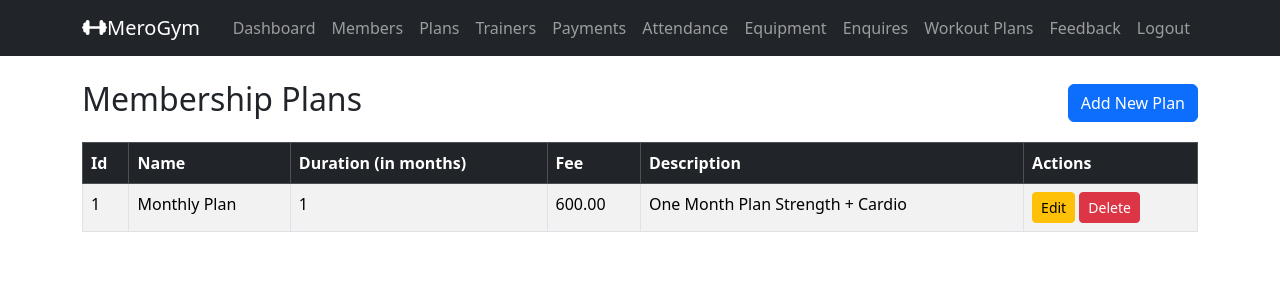
After one commit to aayushofficial-dev/GymMind_AI, a Django app: page /admin_plans/ in a window 1280 px wide. The commit adds this page. Shown: the top 300 px of the page. Run offline with Django 4.2, Linux system fonts and the light colour scheme; a user stored in the database is signed in; data comes from the database, SQL or seed files in the repository; both versions use the stored data as it was after the commit.

Commit message:
plans and trainers compeleted in backend

```diff
--- /dev/null
+++ b/gymapp/templates/admin_plans_list.html
@@ -0,0 +1,43 @@
+{% extends 'base.html' %}
+
+{% block content %}
+
+<div class="d-flex justify-content-between align-items-center mb-3">
+    <h2>Membership Plans</h2>
+    <a href="{% url 'admin_plan_add' %}" class="btn btn-primary">Add New Plan</a>
+</div>
+
+<table class="table table-bordered table-striped">
+    <thead class="table-dark">
+        <tr>
+            <th>Id</th>
+            <th>Name</th>
+            <th>Duration (in months)</th>
+            <th>Fee</th>
+            <th>Description</th>
+            <th>Actions</th>
+        </tr>
+    </thead>
+    <tbody>
+        {% for plan in plans %}
+        <tr>
+            <td>{{ forloop.counter }}</td>
+            <td>{{ plan.name }}</td>
+            <td>{{ plan.duration_months}}</td>
+            <td>{{ plan.fee }}</td>
+            <td>{{ plan.description|default:"No Description" }}</td>
+            <td>
+                <a href="{% url 'admin_plan_edit' plan.id %}" class="btn btn-sm btn-warning">Edit</a>
+                <form method="post" action="{% url 'admin_plan_delete' plan.id %}" style="display:inline;">
+                    {% csrf_token %}
+                    <button type="submit" class="btn btn-sm btn-danger" onclick="return confirm('Are you sure you want to delete this plan?');">Delete</button>
+                </form>
+            </td>
+        </tr>
+        {% empty %}
+        <tr>
+            <td colspan="6" class="text-center">No plans available.</td>
+        </tr>
+        {% endfor %}
+</table>
+{% endblock %}
--- a/gymapp/templates/base.html
+++ b/gymapp/templates/base.html
@@ -27,11 +27,11 @@
             <a class="nav-link" href="{% url 'home' %}">Members</a>
           </li>
           <li class="nav-item">
-            <a class="nav-link" href="{% url 'home' %}">Plans</a>
+            <a class="nav-link" href="{% url 'admin_plans_list' %}">Plans</a>
           </li>
           </li>
           <li class="nav-item">
-            <a class="nav-link" href="{% url 'home' %}">Trainers</a>
+            <a class="nav-link" href="{% url 'admin_trainers_list' %}">Trainers</a>
           </li>
           </li>
           <li class="nav-item">
--- a/gymapp/urls.py
+++ b/gymapp/urls.py
@@ -11,6 +11,15 @@ urlpatterns = [
     path('admin_plans/', admin_plans_list, name='admin_plans_list'),
     path('admin_plans_add/', admin_plan_add, name='admin_plan_add'),
     path('admin_plans_edit/<int:plan_id>/', admin_plan_edit, name='admin_plan_edit'),
-    path('admin_plans_delete/<int:plan_id>/', admin_plan_delete, name='admin_plan_delete')
+    path('admin_plans_delete/<int:plan_id>/', admin_plan_delete, name='admin_plan_delete'),
 
+    path('admin_trainers/', admin_trainers_list, name='admin_trainers_list'),
+    path('admin_trainers_add/', admin_trainer_add, name='admin_trainer_add'),
+    path('admin_trainers_edit/<int:trainer_id>/', admin_trainer_edit, name='admin_trainer_edit'),
+    path('admin_trainers_delete/<int:trainer_id>/', admin_trainer_delete, name='admin_trainer_delete'),
+
+    # path(),
+    # path(),
+    # path(),
+    # path(),
 ]
--- a/gymapp/views.py
+++ b/gymapp/views.py
@@ -126,3 +126,61 @@ def admin_plan_delete(request, plan_id):
         messages.success(request, 'Membership plan deleted successfully!')
         return redirect('admin_plans_list') # Redirect to the plans list after successfull deletion
     return redirect('admin_plans_list') # Render a confirmation page before deletion
+
+@admin_required
+def admin_trainers_list(request):
+    trainers = Trainer.objects.all().order_by('name') # Fetch all trainers from the database and order them by name
+    return render(request, 'admin_trainers_list.html', {'trainers': trainers})
+
+@admin_required
+def admin_trainer_add(request):
+    if request.method == 'POST':
+        name = request.POST.get('name')
+        mobile = request.POST.get('mobile')
+        specialization = request.POST.get('specialization')
+        shift_timing = request.POST.get('shift_timing')
+
+        if name and mobile and specialization and shift_timing:
+            Trainer.objects.create(
+                name=name,
+                mobile=mobile,
+                specialization=specialization,
+                shift_timing=shift_timing,
+            )
+            messages.success(request, 'Trainer added successfully!')
+            return redirect('admin_trainers_list') # Redirect to the trainer list after successfull addition
+        else:
+            messages.error('Please fill in all the required fields.')
+    return render(request, 'admin_trainer_form.html', {'mode':'add'}) # Pass mode to the template to indicate it's an add operation
+
+@admin_required
+def admin_trainer_edit(request, trainer_id):
+    trainer = Trainer.objects.get(id=trainer_id) # Fetch the specific trainer based on the provided ID
+
+    if request.method == 'POST':
+        name = request.POST.get('name')
+        mobile = request.POST.get('mobile')
+        specilization = request.POST.get('specialization')
+        shift_timing = request.POST.get('shift_timing')
+
+        if name and mobile and specilization and shift_timing:
+            trainer.name = name
+            trainer.mobile = mobile
+            trainer.specialization = specilization
+            trainer.shift_timing = shift_timing
+            trainer.save() # save the updated trainer details to the database
+            messages.success(request, 'Trainer updated successfully!')
+            return redirect('admin_trainers_list') # Redirect to the trainer list after successfull update
+        else:
+            messages.error(request, 'Please fill in all the required fields.')
+
+    return render(request, 'admin_trainer_form.html', {'trainer':trainer, 'mode':'edit'}) # Pass mode to the template to indicate it's and edit operation
+
+@admin_required
+def admin_trainer_delete(request, trainer_id):
+    trainer = Trainer.objects.get(id=trainer_id)
+    if request.method == 'POST':
+        trainer.delete() # delete the trainer from the database
+        messages.success(request, 'Trainer deleted successfully!')
+        return redirect('admin_trainers_list') # Redirect to the trainers list after successfull deletion
+    return redirect('admin_trainers_list') # Render a confirmation page before deletion
```
Also changed, not shown: gymapp/templates/admin_plan_form.html (+2 -12 lines), db.sqlite3.
